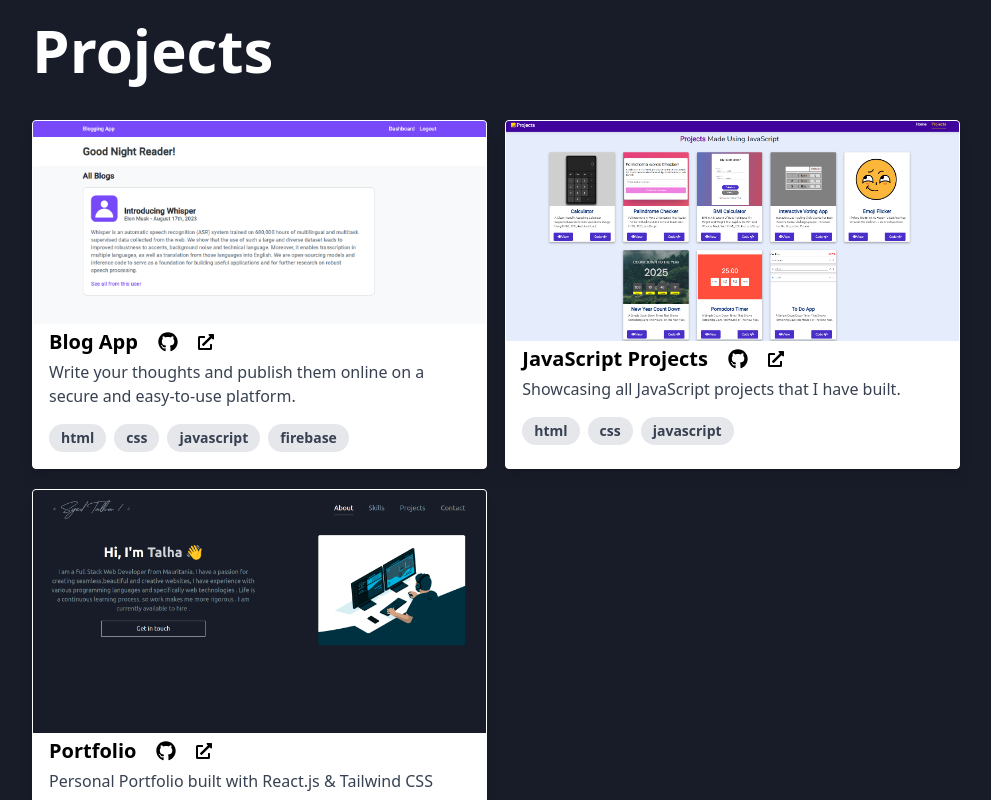
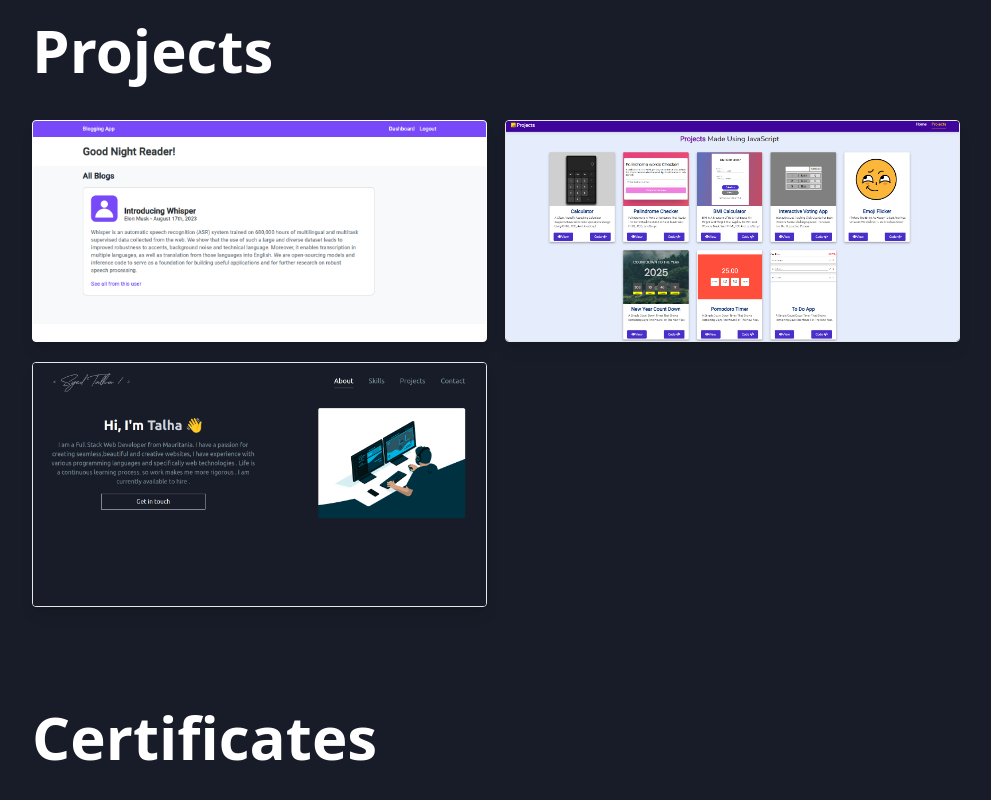
Before and after one commit to talhashah-dev/portfolio, a React (Create React App) app: page / in a window 1280 px wide. Shown: the part 1400-2200 px from the top of the page, without its empty margins (144-1135 px from the left). Built offline with nearby package versions, Linux system fonts and the light colour scheme.

Commit message:
feat: new projects cards

```diff
--- a/src/pages/Projects.jsx
+++ b/src/pages/Projects.jsx
@@ -1,55 +1,39 @@
-import React from 'react'
+import React, { useState } from 'react'
 import { FaGithub, FaExternalLinkAlt } from "react-icons/fa";
 import { Blog_App, Weather_App, CRUD_App, Js_Projects, Portfolio } from "../assets/images/index.js"
 
 function Projects() {
+  const [visible,setVisible] = useState(0);
+
+  const handleHover = (index) => {
+    setVisible(index);
+  };
+
   return (
     <div className="pb-5 h-auto my-20" id="projects">
 
       <h1 className="text-3xl min-[426px]:text-6xl font-bold mb-10">Projects</h1>
 
-      <div className="flex flex-wrap justify-between gap-y-5">
+      <div className="flex flex-wrap justify-between gap-y-5 transition-all ease-out">
 
-      {/* <div className="max-w-sm min-[500px]:w-[49%] rounded overflow-hidden shadow-lg bg-white shadow-2xl hover:shadow-indigo-500 transition-all border border-white">
-        <img className="w-full" src={Weather_App} alt="Weather App" />
+      {/* Card 1 */}
+      <div className="max-w-base min-sm:h-80 min-[500px]:w-[49%] rounded overflow-hidden bg-white shadow-lg hover:shadow-indigo-500 border border-white relative" onMouseOver={() => handleHover(1)} onMouseLeave={() => setVisible(0)}>
+        <img className="" src={Blog_App} alt="Blog App"/>
+
+        <div className={`${visible === 1 ? 'absolute flex-col flex justify-end bg-black bg-opacity-45 inset-0 bg-gradient-to-t from-black via-transparent ' : 'hidden'} w-full`}>
           <div className="px-4">
             <div className="flex items-center gap-5">
-            <h1 className="font-bold text-xl mb-1 mt-1 text-black">
-              Weather App
+              <h1 className="font-bold text-xl mb-1 mt-1 text-text-white">
+                Blog App
               </h1>
-            <a href="https://github.com/talhashah-dev/weather-app-react" className="font-bold text-xl mb-1 mt-1 text-black cursor-pointer hover:scale-110" target="_blank" title="Github Repo" rel="noreferrer">
+              <a href="https://github.com/talhashah-dev/blogging-app" className="font-bold text-xl mb-1 mt-1 text-white cursor-pointer hover:scale-110" target="_blank" title="Github Repo" rel="noreferrer">
                 <FaGithub />
               </a>
-            <a href="https://weather-app-react-st.netlify.app/" className="font-bold text-base mb-1 mt-1 text-black cursor-pointer hover:scale-110" target="_blank" title="Hosted Link" rel="noreferrer">
+              <a href="https://talhashah-dev.github.io/blogging-app/" className="font-bold text-base mb-1 mt-1 text-white cursor-pointer hover:scale-110" target="_blank" title="Hosted Link" rel="noreferrer">
                 <FaExternalLinkAlt />
               </a>
             </div>
-          <p className="text-gray-700 text-base">
-          A Weather App built on React.js using Openweathermap API
-          </p>
-        </div>
-        <div className="px-4 pt-4 pb-2">
-          <span className="inline-block bg-gray-200 rounded-full px-3 py-1 text-sm font-semibold text-gray-700 mr-2 mb-2">react</span>
-          <span className="inline-block bg-gray-200 rounded-full px-3 py-1 text-sm font-semibold text-gray-700 mr-2 mb-2">api</span>
-          <span className="inline-block bg-gray-200 rounded-full px-3 py-1 text-sm font-semibold text-gray-700 mr-2 mb-2">css</span>
-        </div>
-      </div> */}
-
-      <div className="max-w-base min-[500px]:w-[49%] rounded overflow-hidden shadow-lg bg-white shadow-2xl hover:shadow-indigo-500 transition-all border border-white">
-        <img className="w-full" src={Blog_App} alt="Blog App" />
-        <div className="px-4">
-          <div className="flex items-center gap-5">
-            <h1 className="font-bold text-xl mb-1 mt-1 text-black">
-              Blog App
-            </h1>
-            <a href="https://github.com/talhashah-dev/blogging-app" className="font-bold text-xl mb-1 mt-1 text-black cursor-pointer hover:scale-110" target="_blank" title="Github Repo" rel="noreferrer">
-              <FaGithub />
-            </a>
-            <a href="https://talhashah-dev.github.io/blogging-app/" className="font-bold text-base mb-1 mt-1 text-black cursor-pointer hover:scale-110" target="_blank" title="Hosted Link" rel="noreferrer">
-              <FaExternalLinkAlt />
-            </a>
-          </div>
-            <p className="text-gray-700 text-base">
+              <p className="text-gray-100 text-base">
                 Write your thoughts and publish them online on a secure and easy-to-use platform.
               </p>
           </div>
@@ -61,46 +45,27 @@ function Projects() {
           </div>
         </div>
 
-      {/* <div className="max-w-sm min-[500px]:w-[49%] rounded overflow-hidden shadow-lg bg-white shadow-2xl hover:shadow-indigo-500 transition-all border border-white">
-        <img className="w-full" src={CRUD_App} alt="CRUD App" />
+      </div>
+
+      {/* Cars 2 */}
+      <div className="max-w-base min-sm:h-80 min-[500px]:w-[49%] rounded overflow-hidden shadow-lg hover:shadow-indigo-500 border relative" onMouseOver={() => handleHover(2)} onMouseLeave={() => setVisible(0)}>
+        <img className="" src={Js_Projects} alt="JavaScript Projects" />
+
+        <div className={`${visible === 2 ? 'absolute  flex-col flex justify-end bg-black bg-opacity-45 inset-0 bg-gradient-to-t from-black via-transparent' : 'hidden'} w-full`}>
+
         <div className="px-4">
           <div className="flex items-center gap-5">
-            <h1 className="font-bold text-xl mb-1 mt-1 text-black">
-              CRUD App
+            <h1 className="font-bold text-xl mb-1 mt-1 text-white">
+              JavaScript Projects
             </h1>
-            <a href="https://github.com/talhashah-dev/react-crud-app" className="font-bold text-xl mb-1 mt-1 text-black cursor-pointer hover:scale-110" target="_blank" title="Github Repo" rel="noreferrer">
+            <a href="https://github.com/talhashah-dev/js-projects" className="font-bold text-xl mb-1 mt-1 text-white cursor-pointer hover:scale-110" target="_blank" title="Github Repo" rel="noreferrer">
               <FaGithub />
             </a>
-            <a href="https://react-crud-app-gilt.vercel.app/" className="font-bold text-base mb-1 mt-1 text-black cursor-pointer hover:scale-110" target="_blank" title="Hosted Link" rel="noreferrer">
+            <a href="https://talhashah-dev.github.io/js-projects/" className="font-bold text-base mb-1 mt-1 text-white cursor-pointer hover:scale-110" target="_blank" title="Hosted Link" rel="noreferrer">
               <FaExternalLinkAlt />
             </a>
           </div>
-            <p className="text-gray-700 text-base">
-              CRUD Operation App inform of Employee Management Software built with React & Bootstrap
-            </p>
-        </div>
-        <div className="px-4 pt-4 pb-2">
-          <span className="inline-block bg-gray-200 rounded-full px-3 py-1 text-sm font-semibold text-gray-700 mr-2 mb-2">react</span>
-          <span className="inline-block bg-gray-200 rounded-full px-3 py-1 text-sm font-semibold text-gray-700 mr-2 mb-2">bootstrap</span>
-          <span className="inline-block bg-gray-200 rounded-full px-3 py-1 text-sm font-semibold text-gray-700 mr-2 mb-2">api</span>
-        </div>
-      </div> */}
-
-      <div className="max-w-base min-[500px]:w-[49%] rounded overflow-hidden shadow-lg bg-white shadow-2xl hover:shadow-indigo-500 transition-all border border-white">
-        <img className="w-full" src={Js_Projects} alt="JavaScript Projects" />
-        <div className="px-4">
-          <div className="flex items-center gap-5">
-            <h1 className="font-bold text-xl mb-1 mt-1 text-black">
-              JavaScript Projects
-            </h1>
-            <a href="https://github.com/talhashah-dev/js-projects" className="font-bold text-xl mb-1 mt-1 text-black cursor-pointer hover:scale-110" target="_blank" title="Github Repo" rel="noreferrer">
-              <FaGithub />
-            </a>
-            <a href="https://talhashah-dev.github.io/js-projects/" className="font-bold text-base mb-1 mt-1 text-black cursor-pointer hover:scale-110" target="_blank" title="Hosted Link" rel="noreferrer">
-              <FaExternalLinkAlt />
-            </a>
-          </div>
-            <p className="text-gray-700 text-base">
+            <p className="text-gray-200 text-base">
               Showcasing all JavaScript projects that I have built.
             </p>
         </div>
@@ -109,23 +74,28 @@ function Projects() {
           <span className="inline-block bg-gray-200 rounded-full px-3 py-1 text-sm font-semibold text-gray-700 mr-2 mb-2">css</span>
           <span className="inline-block bg-gray-200 rounded-full px-3 py-1 text-sm font-semibold text-gray-700 mr-2 mb-2">javascript</span>
         </div>
+
+        </div>
       </div>
 
-      <div className="max-w-base min-[500px]:w-[49%] rounded overflow-hidden shadow-lg bg-white shadow-2xl hover:shadow-indigo-500 transition-all border border-white">
-        <img className="w-full" src={Portfolio} alt="JavaScript ProjectsPortfolio Website" />
+      {/* Card 3 */}
+      <div className="max-w-base min-sm:h-80 min-[500px]:w-[49%] rounded overflow-hidden shadow-lg hover:shadow-indigo-500 border relative" onMouseOver={() => handleHover(3)} onMouseLeave={() => setVisible(0)}>
+        <img className="" src={Portfolio} alt="JavaScript Projects Showcase" />
+
+        <div className={`${visible === 3 ? 'absolute flex-col flex justify-end bg-black bg-opacity-45 inset-0 bg-gradient-to-t from-black via-transparent' : 'hidden'} w-full`}>
         <div className="px-4">
           <div className="flex items-center gap-5">
-            <h1 className="font-bold text-xl mb-1 mt-1 text-black">
+            <h1 className="font-bold text-xl mb-1 mt-1 text-white">
             Portfolio
             </h1>
-            <a href="https://github.com/talhashah-dev/portfolio" className="font-bold text-xl mb-1 mt-1 text-black cursor-pointer hover:scale-110" target="_blank" title="Github Repo" rel="noreferrer">
+            <a href="https://github.com/talhashah-dev/portfolio" className="font-bold text-xl mb-1 mt-1 text-white cursor-pointer hover:scale-110" target="_blank" title="Github Repo" rel="noreferrer">
               <FaGithub />
             </a>
-            <a href="https://talhashah.vercel.app/" className="font-bold text-base mb-1 mt-1 text-black cursor-pointer hover:scale-110" target="_blank" title="Hosted Link" rel="noreferrer">
+            <a href="https://talhashah.vercel.app/" className="font-bold text-base mb-1 mt-1 text-white cursor-pointer hover:scale-110" target="_blank" title="Hosted Link" rel="noreferrer">
               <FaExternalLinkAlt />
             </a>
           </div>
-            <p className="text-gray-700 text-base">
+            <p className="text-gray-200 text-base">
             Personal Portfolio built with React.js & Tailwind CSS
             </p>
         </div>
@@ -134,10 +104,12 @@ function Projects() {
           <span className="inline-block bg-gray-200 rounded-full px-3 py-1 text-sm font-semibold text-gray-700 mr-2 mb-2">tailwind</span>
           <span className="inline-block bg-gray-200 rounded-full px-3 py-1 text-sm font-semibold text-gray-700 mr-2 mb-2">javascript</span>
         </div>
+
       </div>
 
       </div>
 
+      </div>
 
     </div>
   )
```
Lines whose indentation alone changed are shown as unchanged.
